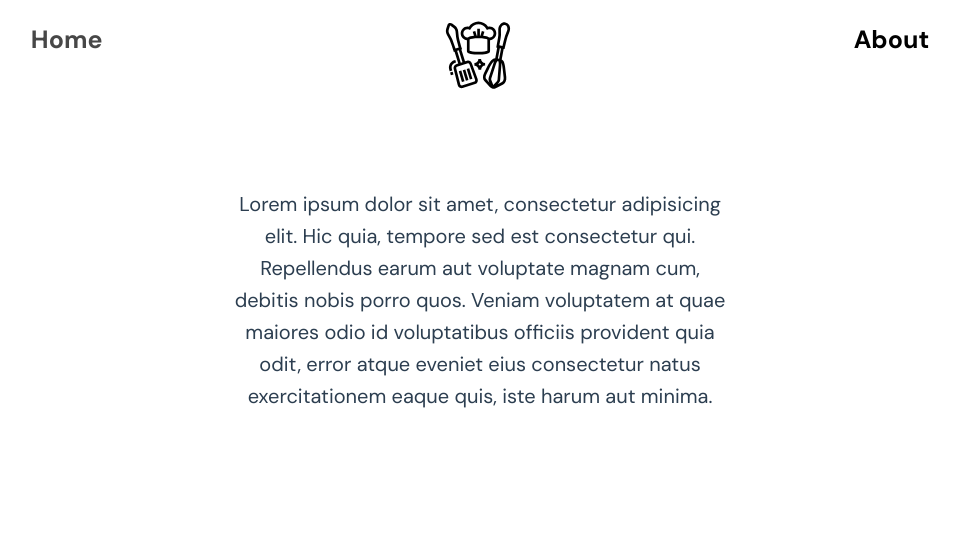
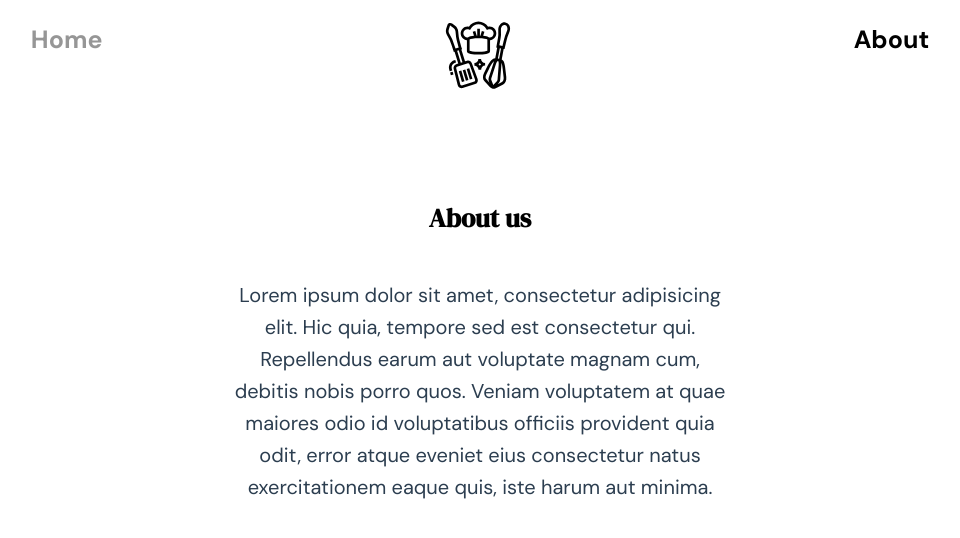
Before and after one commit to soup-bot/RecipesApp, a Vue app: page /about in a window 1280 px wide. Shown: the top 538 px of the page, without its empty margins (160-1120 px from the left). Built offline with nearby package versions, Linux system fonts and the light colour scheme.

Commit message:
added router transitions

```diff
--- a/src/App.vue
+++ b/src/App.vue
@@ -9,7 +9,11 @@ import Nav from "./components/Nav.vue"
   <body>
 <div>
   <Nav></Nav>
-  <router-view></router-view>
+  <router-view v-slot="{Component}">
+    <transition name="fade" mode="out-in">
+    <component :is="Component"></component>
+    </transition>
+  </router-view>
 </div>
 </body>
 </template>
@@ -20,5 +24,11 @@ import Nav from "./components/Nav.vue"
 *{
   font-family: 'DM Sans', sans-serif;;
 }
+.fade-enter-from, .fade-leave-to{
+  opacity: 0;
+}
+.fade-enter-active,.fade-leave-active{
+  transition: opacity 0.3s ease-out;
+}
 
 </style>
--- a/src/components/Nav.vue
+++ b/src/components/Nav.vue
@@ -4,16 +4,24 @@ import {RouterLink} from "vue-router"
 </script>
 
 <template>
+  <div class="nav-container">
   <div class="navbar">
   <router-link active-class="active" to="/">Home</router-link>
   <img class="logo" src="../assets/icon.svg" alt="">
   <router-link active-class="active" to="/about">About</router-link>
   </div>
+</div>
 </template>
 
 <style scoped>
+.navcontainer{
+  margin: 500px;
+}
 .navbar{
   display: flex;
+  position: sticky;
+  width: 100vw;
+
   justify-content: space-around;
   padding: 20px;
   background-image: none;
@@ -32,7 +40,7 @@ a{
   position: relative;
   text-decoration: none;
   padding: 0 1px;
-  color: rgba(0, 0, 0, 0.721);
+  color: rgba(0, 0, 0, 0.412);
 }
 a::after{
   content:"";
--- a/src/views/AboutView.vue
+++ b/src/views/AboutView.vue
@@ -1,21 +1,47 @@
 <template>
   <div class="deeznuts">
-  <h1>Lorem ipsum dolor sit amet, consectetur adipisicing elit. Hic quia, tempore sed est consectetur qui. Repellendus earum aut voluptate magnam cum, debitis nobis porro quos. Veniam voluptatem at quae maiores odio id voluptatibus officiis provident quia odit, error atque eveniet eius consectetur natus exercitationem eaque quis, iste harum aut minima.</h1>
+<h1>About us</h1>
+  <h2>Lorem ipsum dolor sit amet, consectetur adipisicing elit. Hic quia, tempore sed est consectetur qui. Repellendus earum aut voluptate magnam cum, debitis nobis porro quos. Veniam voluptatem at quae maiores odio id voluptatibus officiis provident quia odit, error atque eveniet eius consectetur natus exercitationem eaque quis, iste harum aut minima.</h2>
 </div>
 </template>
 
 <style scoped>
 h1{
+  font-family: 'DM Serif Display', serif;
+  font-weight: bold;
+  color: black;
+  font-size: 26px;
+  margin-top: 30px;
+}
+
+h2{
   font-size: 20px;
   margin: auto;
-  margin-top: 60px;
+  opacity: 0;
+  /* margin: 60px 20px; */
   max-width: 500px;
   text-align: center;
+  animation: slideIn 1s ease-in-out forwards;
+
 }
+
 .deeznuts{
+  animation: slideIn 1s ease-in-out forwards;
   width: 100%;
   display: flex;
+  flex-direction: column;
   justify-content: center;
   align-items: center;
 }
+
+@keyframes slideIn {
+  0% {
+    margin-top: 100vh; /* Start offscreen */
+    opacity: 0;
+  }
+  100% {
+    margin-top: 40px; /* Slide in position */
+    opacity: 1;
+  }
+}
 </style>
--- a/src/views/HomeView.vue
+++ b/src/views/HomeView.vue
@@ -35,7 +35,7 @@ watch(search, () => {
 
 
     <div class="search-container">
-      <input v-model="search" type="text" placeholder="Search.." class="searchbar">
+      <input v-model="search" type="text" placeholder="Search.." class="input">
     </div>
     <div class="page">
     <div class="cards-container">
@@ -55,6 +55,9 @@ watch(search, () => {
 
 .page{
   display: flex;
+  background-image: url(../assets/bg.svg);
+  background-repeat: no-repeat;
+  background-size: cover;
   justify-content: center;
   align-items: center;
   width: 100%;
@@ -121,22 +124,33 @@ watch(search, () => {
 .meal-category{
   font-size: 13px;
 }
-.searchbar{
-  border: 1px solid grey;
-  align-self: center;
-  justify-self: center;
-  text-align: center;
-  min-width: 80%;
-  font-size: 20px;
-  padding: 10px 0px;
-  border-radius: 5px;
+
+
+.input {
+  background-color: #f5f5f5;
+  color: #242424;
+  padding: .15rem .5rem;
+  min-height: 40px;
+  width: 40%;
+  border-radius: 4px;
   outline: none;
-  margin: 30px 0;
+  border: none;
+  line-height: 1.15;
+  box-shadow: 0px 10px 20px -18px;
+  transition: width 0.3s;
 }
-.searchbar:hover, .searchbar:focus {
-    border: 1.5px solid #000000;
-    background-color: white;
-  }
+
+input:focus {
+  border-bottom: 2px solid #60d36c;
+  border-radius: 4px 4px 2px 2px;
+  width: 60%;
+}
+
+input:hover {
+  outline: 1px solid lightgrey;
+}
+
+
 .body{
   display: flex;
   justify-content: center;
--- a/src/views/RecipeView.vue
+++ b/src/views/RecipeView.vue
@@ -87,7 +87,8 @@ h4{
 
 ul {
   list-style-type: disc;
-  padding-left: 20px;
+  margin-left: 30px;
+  margin-right: 30px;
 }
 .container{
   display: flex;
```
Also changed, not shown: src/assets/bg.svg.
